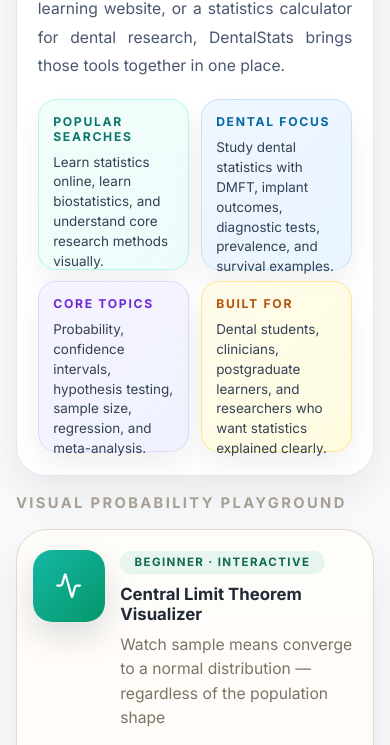
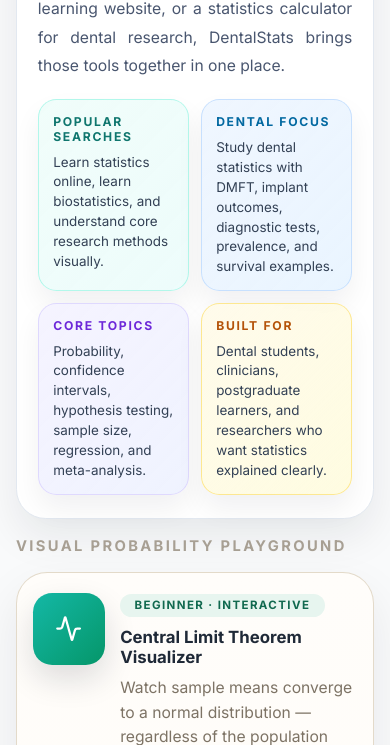
Before and after one commit to dayaniravi123/DentStat, a Django app: page / in a window 390 px wide. Shown: the part 1888-2633 px from the top of the page. Run offline with Django 4.2, Linux system fonts and the light colour scheme; some libraries are stand-ins or nearby versions.

Commit message:
"improved mobile view"

```diff
--- a/static/css/style.css
+++ b/static/css/style.css
@@ -893,7 +893,7 @@ footer { border-top: 1px solid rgba(255,255,255,0.03); }
 
     .home-page .home-seo-flip-grid .seo-flip-card,
     .home-page .home-seo-flip-grid .seo-flip-card__inner {
-        min-height: 10.65rem;
+        min-height: 12rem;
     }
 
     .home-page .home-seo-flip-grid .seo-flip-card__face {
```
